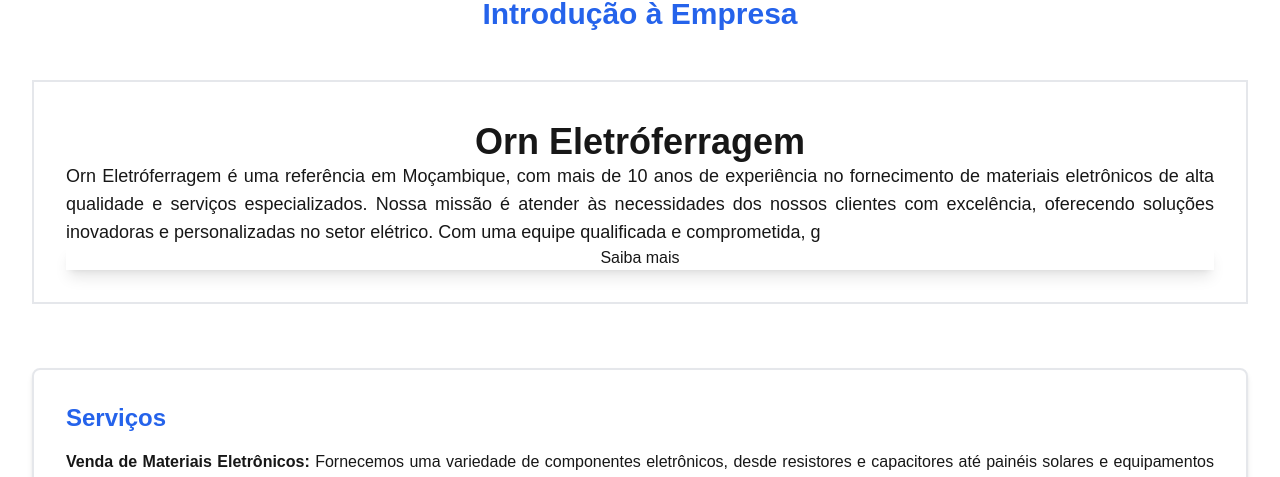
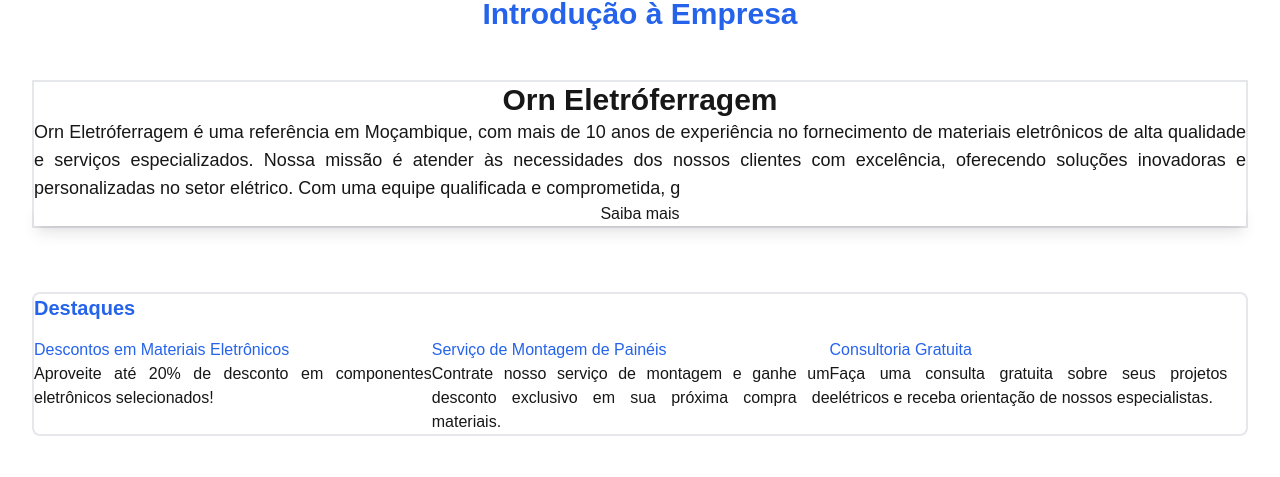
Before and after one commit to yuran-nhassengo/orn-procurment, a Next.js app: page / in a window 1280 px wide. Shown: the part 430-907 px from the top of the page. Built offline with nearby package versions, Linux system fonts and the light colour scheme; grey boxes are pictures that could not be loaded.

Commit message:
update:home 2

```diff
--- a/Components/header/index.tsx
+++ b/Components/header/index.tsx
@@ -1,4 +1,3 @@
-
 "use client";
 
 import React, { useEffect, useState } from "react";
@@ -15,7 +14,6 @@
 const Header = () => {
   const [isSticky, setSticky] = useState(false);
 
-
   useEffect(() => {
     const handleScroll = () => {
       if (window.scrollY > 100) {
@@ -28,9 +26,7 @@
     window.addEventListener("scroll", handleScroll);
 
     return () => {
-
       window.removeEventListener("scroll", handleScroll);
-
     };
   }, []);
 
@@ -63,20 +59,20 @@
             <img
               src="https://media.istockphoto.com/id/1313644269/pt/vetorial/gold-and-silver-circle-star-logo-template.jpg?s=612x612&w=0&k=20&c=scmIJTmynhc2Y3fs9a-RN6UDB5OJrz06AJqo5w9jSgo="
               alt="logo"
-              className="w-10 inline-block"
+              className="w-5 md:w-10 inline-block"
             />{" "}
             {/* Logo maior */}
-            <span className=" text-base lg:text-xl font-semibold  ">
+            <span className=" text-sm lg:text-xl font-semibold  ">
               ORN Electroferragem
             </span>
           </Link>
 
-          {/* Barra de pesquisa para desktop */}
+          {/* Barra de pesquisa  */}
           <div className="flex  flex-1 justify-end md:justify-center animate-pulse">
             <input
               type="text"
               placeholder="Buscar..."
-              className="px-4 py-2 border w-9/12 rounded-full bg-gray-800 dark:bg-black max-w-sm text-white shadow-lg focus:outline-none focus:ring-2 focus:ring-blue-500 transition-transform duration-150 ease-in-out"
+              className="px-4 py-2 border w-11/12 rounded-full bg-gray-800 dark:bg-black max-w-screen-md text-white shadow-lg focus:outline-none focus:ring-2 focus:ring-blue-500 transition-transform duration-150 ease-in-out"
             />
           </div>
 
@@ -119,5 +115,4 @@
   );
 };
 
-
 export default Header;
--- a/Components/home/destaq.tsx
+++ b/Components/home/destaq.tsx
@@ -28,9 +28,9 @@
 
 export function CarouselSpacing() {
   return (
-    <div className="mb-16  border-2 p-8 rounded-lg shadow-md">
+    <div className="mb-16 dark:bg-gray-900 border-2 p-2 rounded-lg shadow-xl">
       {/* Seção Destaques */}
-      <h2 className="text-2xl font-semibold text-blue-600 mb-4">Destaques</h2>
+      <h2 className="text-xl font-semibold text-blue-600 mb-4">Destaques</h2>
       <div className="flex flex-col items-center">
         <Carousel className="w-full max-w-md">
           <CarouselContent className="-ml-1">
@@ -39,13 +39,13 @@
                 key={index}
                 className="pl-1 md:basis-1/2 lg:basis-1/3"
               >
-                <div className="p-2">
-                  <Card className="h-full  flex-col items-center justify-center bg-white p-6 shadow-lg rounded-lg">
+                <div className="p-1 md:p-4">
+                  <Card className="  flex-col items-center justify-center p-0 md:p-4 shadow-lg rounded-lg">
                     <CardContent className="text-center">
-                      <h3 className="text-xl font-semibold text-blue-600 mb-2">
+                      <h3 className="text-sm font-normal text-blue-600 mb-2">
                         {highlight.title}
                       </h3>
-                      <p className="text-gray-700">{highlight.description}</p>
+                      <p className="">{highlight.description}</p>
                     </CardContent>
                   </Card>
                 </div>
--- a/Components/home/index.tsx
+++ b/Components/home/index.tsx
@@ -12,27 +12,22 @@
   `;
 
   return (
-    <div className="flex h-screen rounded-xl border-2 shadow-xl dark:bg-gradient-to-r from-gray-900 to-gray-800 dark:text-gray-200">
+    <div className="flex rounded-xl border-2 shadow-xl  bg-gradient-to-r from-gray-900 to-gray-800 text-gray-200 relative overflow-hidden">
+      {/* Imagem de fundo com exposição baixa */}
+      <div className="absolute inset-0 bg-cover fit bg-center opacity-30 filter blur-sm" style={{ backgroundImage: 'url("https://static-cse.canva.com/blob/759727/ComoTirareEditarSuaFotoparaPerfilemRedesSociaisfeaturedimagee1559023010630.jpg")' }}></div>
+
       {/* Seção de texto no lado esquerdo */}
-      <div className="flex-1 flex flex-col justify-center  md:items-start p-8 md:p-16 space-y-6">
-        <h1 className="text-4xl font-bold text-green-400 text-center mt-2 animate-bounce">
+      <div className="flex-1 flex flex-col justify-center md:items-start p-4 md:p-16 space-y-6 relative z-10">
+        <h1 className="text-3xl mt-4 font-bold text-green-400 text-center animate-bounce">
           Orn Eletróferragem
         </h1>
-        <p className="text-lg  leading-relaxed">
+        <p className="text-lg leading-relaxed">
           <TypingEffect text={introductionText} />
         </p>
         <button className="mt-4 px-6 py-3 bg-green-500 text-gray-900 rounded-md shadow-lg transition hover:bg-green-600 hover:shadow-xl">
           Saiba mais
         </button>
       </div>
-
-      {/* Imagem fixa no lado direito ocupando 50% da largura
-      <div className="fixed right-0 top-0 h-full w-1/2">
-      <img
-       src="https://via.placeholder.com/600x300"
-       alt="Imagem Orn Eletróferragem"
-       className="opacity-80 transition hover:opacity-100"/>
-      </div>*/}
     </div>
   );
 };
--- a/Components/ui/card.tsx
+++ b/Components/ui/card.tsx
@@ -2,14 +2,14 @@
 
 // Componente Card
 export const Card = ({ children }: { children: React.ReactNode }) => (
-  <div className="bg-white shadow-lg rounded-lg overflow-hidden">
+  <div className=" rounded-lg overflow-hidden">
     {children}
   </div>
 );
 
 // Componente CardContent
 export const CardContent = ({ children }: { children: React.ReactNode }) => (
-  <div className="p-6">
+  <div className="p-0  py-10">
     {children}
   </div>
 );
--- a/app/(pages)/(Home)/page.tsx
+++ b/app/(pages)/(Home)/page.tsx
@@ -1,11 +1,10 @@
-import React from 'react';
-import { HomeIntr } from '../../../Components/home/index';
-import { CarouselSpacing } from '@/Components/home/destaq';
+import React from "react";
+import { HomeIntr } from "../../../Components/home/index";
+import { CarouselSpacing } from "@/Components/home/destaq";
 
 const Home = () => {
   return (
     <div className="pt-24 px-8 w-full text-justify">
-
       <h1 className="font-bold text-blue-600 text-3xl text-center mb-12">
         Introdução à Empresa
       </h1>
@@ -17,7 +16,7 @@
 
       {/* Destaques */}
       <div>
-
+        <CarouselSpacing />
       </div>
 
       {/* Serviços */}
```
